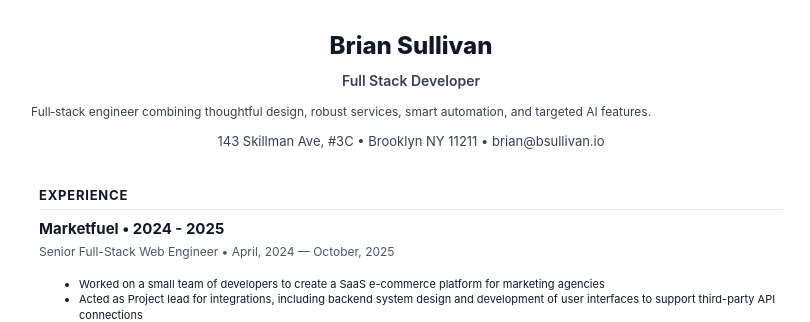
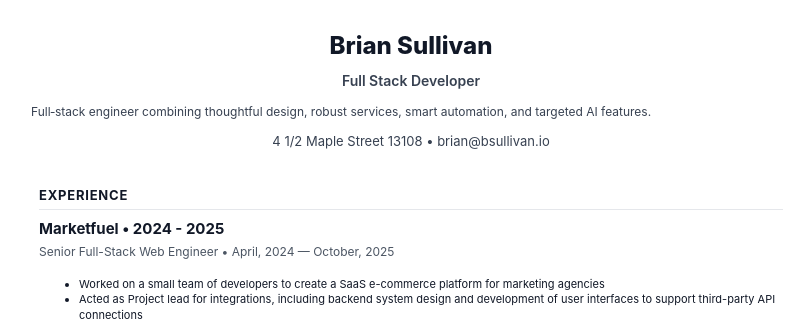
Before and after one commit to bsullivan-io/bsullivan.io, a Jekyll site: the page built from resume/print/index.html, in a window 1280 px wide. Shown: the top 322 px of the page, without its empty margins (229-1039 px from the left). Built offline with Jekyll 4.4.1, drawn with Linux system fonts in a browser that asks for light colours.

Commit message:
update config

```diff
--- a/_config.yml
+++ b/_config.yml
@@ -18,9 +18,9 @@ resume_contact_email:           "brian@bsullivan.io"
 
 # the next two items are used for schema itemprops in _layouts/resume.html
 resume_contact_telephone:       "732-600-6507"
-resume_contact_address:         "143 Skillman Ave, #3C • Brooklyn NY 11211"
+resume_contact_address:         "4 1/2 Maple Street 13108"
 
-resume_header_contact_info:     "143 Skillman Ave, #3C • Brooklyn NY 11211 • 732-600-6507 • brian@bsullivan.io"
+resume_header_contact_info:     "4 1/2 Maple Street 13108 • 732-600-6507 • brian@bsullivan.io"
 display_header_contact_info:    "false"
 
 resume_header_intro: "<p>Full‑stack engineer combining thoughtful design, robust services, smart automation, and targeted AI features.</p>"
```
